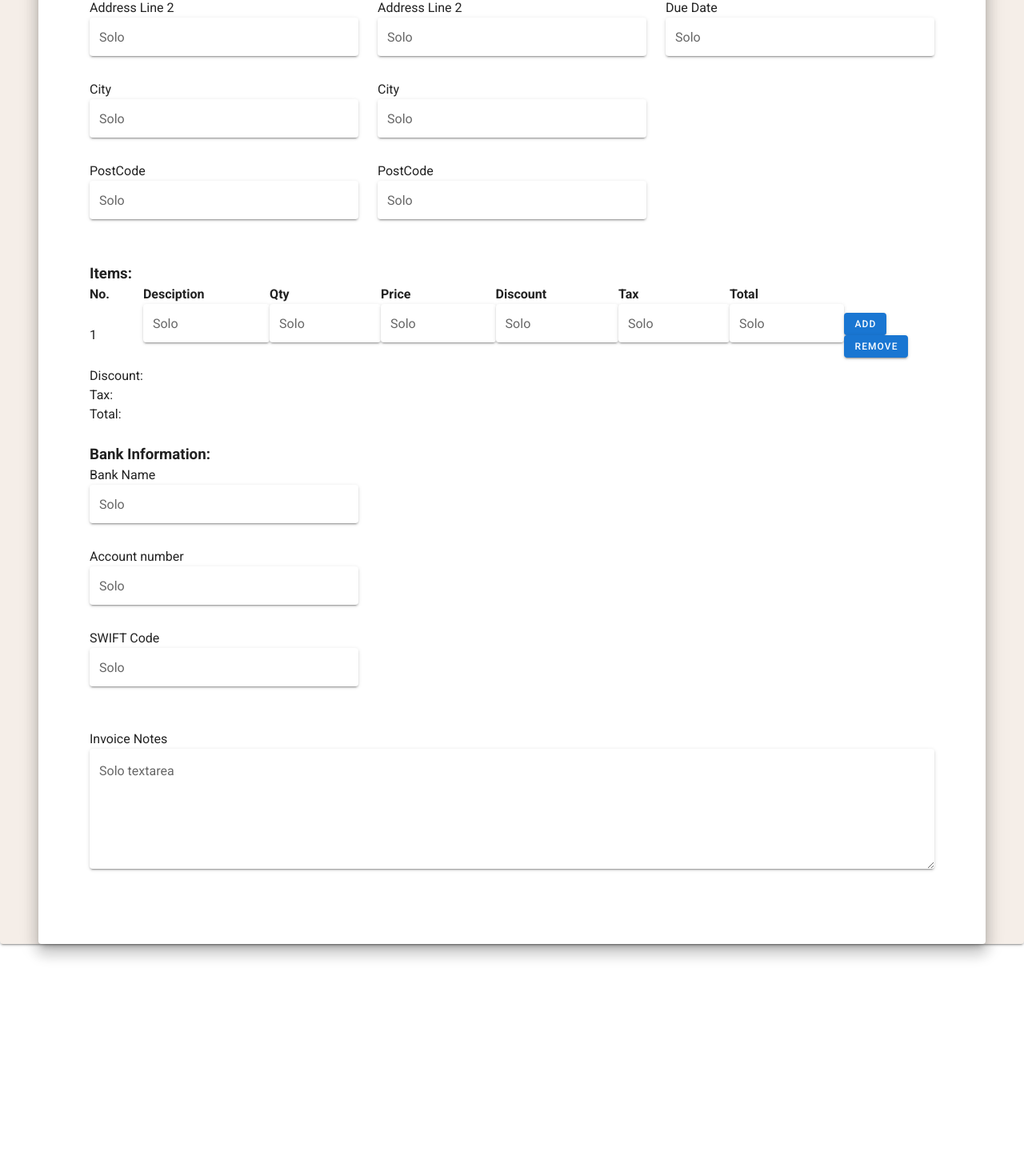
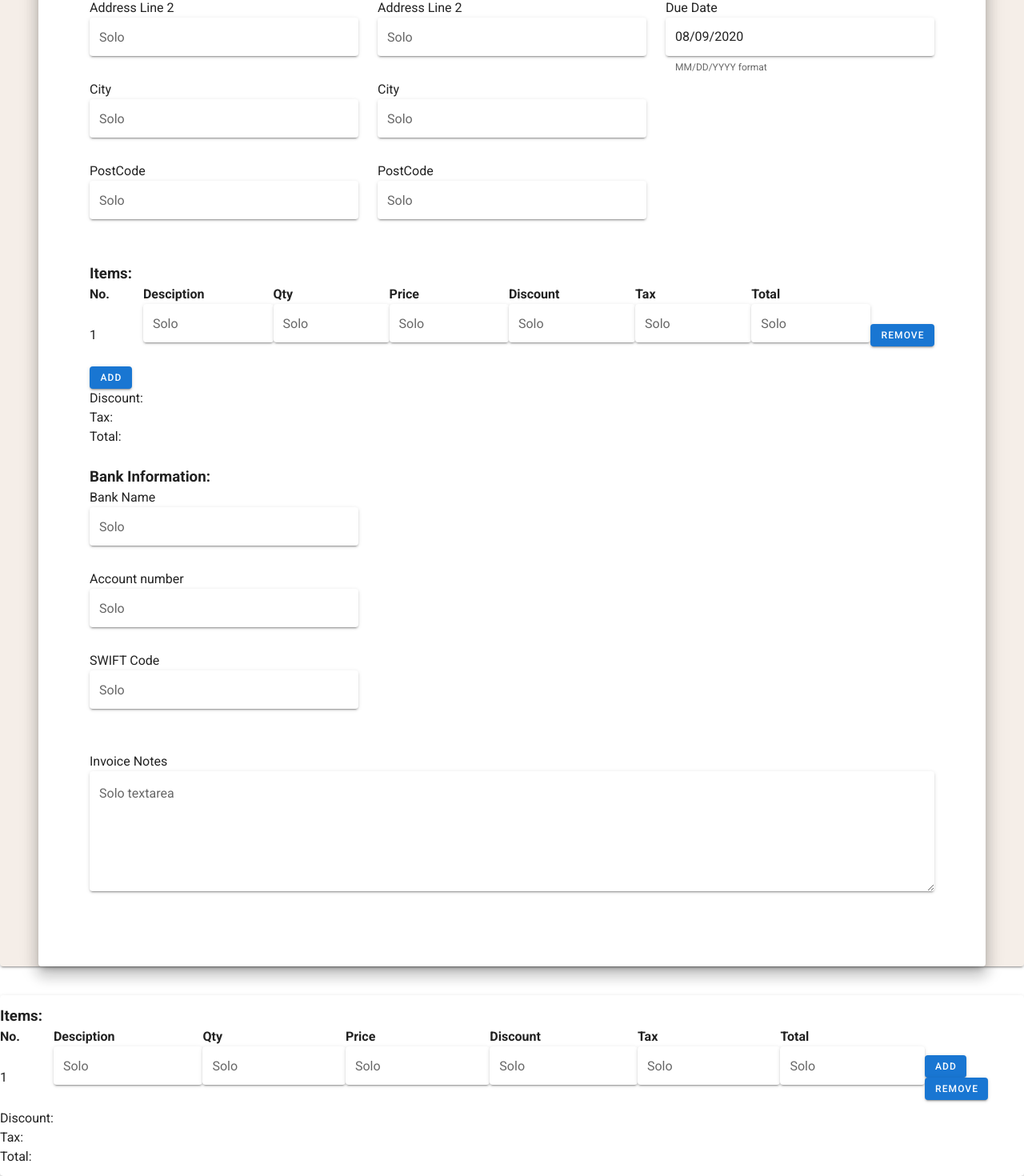
Before and after one commit to BridgetLandia/Invoice--app, a Vue app: page / in a window 1280 px wide. Shown: the part 724-2194 px from the top of the page at 80% size. Before the commit the page ends 1952 px from the top, so only its background shows below. Built offline with nearby package versions, Linux system fonts and the light colour scheme.

Commit message:
Adding datepicker addItem, removeItem

```diff
--- a/src/components/Invoice.vue
+++ b/src/components/Invoice.vue
@@ -3,7 +3,7 @@
     <v-card color="#f5eee8">
       <div>
         <h1 id="main_title">Invoice App</h1>
-        <h3 id="subtitle">InvoiceTea for your invoice Team</h3>
+        <h3 id="subtitle">InvoiceTea for your Invoice Team</h3>
       </div>
       <v-form d-flex>
         <v-card class="ma-12 pa-16" raised elevation="12">
@@ -14,43 +14,164 @@
             <v-col md="4">
               <h3>FROM:</h3>
               <label for="Businesss Name">Businesss Name</label>
-              <v-text-field label="Solo" placeholder="Business Name" solo></v-text-field>
+              <v-text-field
+                label="Solo"
+                type="text"
+                v-model.trim="businessName"
+                placeholder="Business Name"
+                solo
+              ></v-text-field>
               <label for="Tax Number">Tax Number</label>
-              <v-text-field label="Solo" placeholder="Tax Number" solo></v-text-field>
+              <v-text-field
+                type="text"
+                label="Solo"
+                v-model.trim="from_taxnumber"
+                placeholder="Tax Number"
+                solo
+              ></v-text-field>
               <label for="Address Line 1">Address Line 1</label>
-              <v-text-field label="Solo" placeholder="Address Line 1" solo></v-text-field>
+              <v-text-field
+                type="text"
+                label="Solo"
+                v-model.trim="from_address1"
+                placeholder="Address Line 1"
+                solo
+              ></v-text-field>
               <label for="Address Line 2">Address Line 2</label>
-              <v-text-field label="Solo" placeholder="Address Line 2" solo></v-text-field>
+              <v-text-field
+                type="text"
+                label="Solo"
+                v-model.trim="from_address2"
+                placeholder="Address Line 2"
+                solo
+              ></v-text-field>
               <label for="City">City</label>
-              <v-text-field label="Solo" placeholder="City" solo></v-text-field>
+              <v-text-field
+                type="text"
+                label="Solo"
+                v-model.trim="from_city"
+                placeholder="City"
+                solo
+              ></v-text-field>
               <label for="Postcode">PostCode</label>
-              <v-text-field label="Solo" placeholder="Postcode" solo></v-text-field>
+              <v-text-field
+                type="text"
+                label="Solo"
+                v-model.trim="from_postcode"
+                placeholder="Postcode"
+                solo
+              ></v-text-field>
             </v-col>
             <v-col md="4">
               <h3>TO:</h3>
               <label for="Businesss Name">Businesss Name</label>
-              <v-text-field label="Solo" placeholder="Business Name" solo></v-text-field>
+              <v-text-field
+                type="text"
+                label="Solo"
+                v-model.trim="clientName"
+                placeholder="Business Name"
+                solo
+              ></v-text-field>
               <label for="Tax Number">Tax Number</label>
-              <v-text-field label="Solo" placeholder="Tax Number" solo></v-text-field>
+              <v-text-field
+                type="text"
+                label="Solo"
+                v-model.trim="client_taxnumber"
+                placeholder="Tax Number"
+                solo
+              ></v-text-field>
               <label for="Address Line 1">Address Line 1</label>
-              <v-text-field label="Solo" placeholder="Address Line 1" solo></v-text-field>
+              <v-text-field
+                type="text"
+                label="Solo"
+                v-model.trim="client_address1"
+                placeholder="Address Line 1"
+                solo
+              ></v-text-field>
               <label for="Address Line 2">Address Line 2</label>
-              <v-text-field label="Solo" placeholder="Address Line 2" solo></v-text-field>
+              <v-text-field
+                type="text"
+                label="Solo"
+                v-model.trim="client_address2"
+                placeholder="Address Line 2"
+                solo
+              ></v-text-field>
               <label for="City">City</label>
-              <v-text-field label="Solo" placeholder="City" solo></v-text-field>
+              <v-text-field
+                type="text"
+                label="Solo"
+                v-model.trim="client_city"
+                placeholder="City"
+                solo
+              ></v-text-field>
               <label for="Postcode">PostCode</label>
-              <v-text-field label="Solo" placeholder="Postcode" solo></v-text-field>
+              <v-text-field
+                type="text"
+                label="Solo"
+                v-model.trim="client_postcode"
+                placeholder="Postcode"
+                solo
+              ></v-text-field>
             </v-col>
             <v-col md="4">
               <h3>Details:</h3>
               <label for="Invoice Number">Invoice Number</label>
-              <v-text-field label="Solo" placeholder="Invoice Number" solo></v-text-field>
+              <v-text-field
+                label="Solo"
+                v-model.trim="invoice_id"
+                placeholder="Invoice Number"
+                solo
+              ></v-text-field>
               <label for="Issue Date">Issue Date</label>
-              <v-text-field label="Solo" placeholder="Issue Date" solo></v-text-field>
+              <v-menu
+                ref="menu1"
+                v-model="menu1"
+                :close-on-content-click="false"
+                transition="scale-transition"
+                offset-y
+                max-width="290px"
+                min-width="290px"
+              >
+                <template v-slot:activator="{ on, attrs }">
+                  <v-text-field
+                    v-model="dateFormatted"
+                    solo
+                    label="Date"
+                    hint="MM/DD/YYYY format"
+                    persistent-hint
+                    v-bind="attrs"
+                    @blur="date = parseDate(dateFormatted)"
+                    v-on="on"
+                  ></v-text-field>
+                </template>
+                <v-date-picker v-model="date" no-title @input="menu1 = false"></v-date-picker>
+              </v-menu>
               <label for="Issue Date">Purchase Order Number</label>
-              <v-text-field label="Solo" placeholder="PO Number" solo></v-text-field>
+              <v-text-field label="Solo" v-model.trim="purchase_order" placeholder="PO Number" solo></v-text-field>
               <label for="Due Date">Due Date</label>
-              <v-text-field label="Solo" placeholder="Due Date" solo></v-text-field>
+              <v-menu
+                ref="menu1"
+                v-model="menu2"
+                :close-on-content-click="false"
+                transition="scale-transition"
+                offset-y
+                max-width="290px"
+                min-width="290px"
+              >
+                <template v-slot:activator="{ on, attrs }">
+                  <v-text-field
+                    v-model="dateFormatted"
+                    solo
+                    label="Date"
+                    hint="MM/DD/YYYY format"
+                    persistent-hint
+                    v-bind="attrs"
+                    @blur="date = parseDate(dateFormatted)"
+                    v-on="on"
+                  ></v-text-field>
+                </template>
+                <v-date-picker v-model="date" no-title @input="menu1 = false"></v-date-picker>
+              </v-menu>
             </v-col>
           </v-row>
           <v-row>
@@ -71,27 +192,29 @@
                 <tr v-for="(item, index) in items" :key="index">
                   <td>{{ index +1 }}</td>
                   <td>
-                    <v-text-field label="Solo" placeholder="Description" solo></v-text-field>
+                    <v-text-field label="Solo" placeholder="Description" solo>{{item.description}}</v-text-field>
                   </td>
                   <td>
-                    <v-text-field label="Solo" placeholder="Qty" solo></v-text-field>
+                    <v-text-field label="Solo" placeholder="Qty" solo>{{item.qty}}</v-text-field>
                   </td>
                   <td>
-                    <v-text-field label="Solo" placeholder="Price" solo></v-text-field>
+                    <v-text-field label="Solo" placeholder="Price" solo>{{item.price}}</v-text-field>
                   </td>
                   <td>
-                    <v-text-field label="Solo" placeholder="Discount" solo></v-text-field>
+                    <v-text-field label="Solo" placeholder="Discount" solo>{{item.discount_amount}}</v-text-field>
                   </td>
                   <td>
-                    <v-text-field label="Solo" placeholder="Tax" solo></v-text-field>
+                    <v-text-field label="Solo" placeholder="Tax" solo>{{item.tax_amount}}</v-text-field>
                   </td>
                   <td>
-                    <v-text-field label="Solo" placeholder="Total" solo></v-text-field>
+                    <v-text-field label="Solo" placeholder="Total" solo>{{item.total}}</v-text-field>
                   </td>
                   <td>
-                    <v-btn small color="primary">Add</v-btn>
-                    <v-btn small color="primary">Remove</v-btn>
+                    <v-btn small color="primary" @click="removeItem(index)">Remove</v-btn>
                   </td>
+                </tr>
+                <tr>
+                  <v-btn small color="primary" @click="addItem(index)">Add</v-btn>
                 </tr>
                 <tr>
                   <td>Discount:</td>
@@ -125,6 +248,60 @@
         </v-card>
       </v-form>
     </v-card>
+    <v-card>
+      <v-row>
+        <v-col md="12">
+          <h3>Items:</h3>
+          <thead>
+            <tr>
+              <th class="text-left">No.</th>
+              <th class="text-left">Desciption</th>
+              <th class="text-left">Qty</th>
+              <th class="text-left">Price</th>
+              <th class="text-left">Discount</th>
+              <th class="text-left">Tax</th>
+              <th class="text-left">Total</th>
+            </tr>
+          </thead>
+          <tbody>
+            <tr v-for="(item, index) in items" :key="index">
+              <td>{{ index +1 }}</td>
+              <td>
+                <v-text-field label="Solo" placeholder="Description" solo>{{item.description}}</v-text-field>
+              </td>
+              <td>
+                <v-text-field label="Solo" placeholder="Qty" solo>{{item.qty}}</v-text-field>
+              </td>
+              <td>
+                <v-text-field label="Solo" placeholder="Price" solo>{{item.price}}</v-text-field>
+              </td>
+              <td>
+                <v-text-field label="Solo" placeholder="Discount" solo>{{item.discount_amount}}</v-text-field>
+              </td>
+              <td>
+                <v-text-field label="Solo" placeholder="Tax" solo>{{item.tax_amount}}</v-text-field>
+              </td>
+              <td>
+                <v-text-field label="Solo" placeholder="Total" solo>{{item.total}}</v-text-field>
+              </td>
+              <td>
+                <v-btn small color="primary">Add</v-btn>
+                <v-btn small color="primary">Remove</v-btn>
+              </td>
+            </tr>
+            <tr>
+              <td>Discount:</td>
+            </tr>
+            <tr>
+              <td>Tax:</td>
+            </tr>
+            <tr>
+              <td>Total:</td>
+            </tr>
+          </tbody>
+        </v-col>
+      </v-row>
+    </v-card>
   </div>
 </template>
 
@@ -134,31 +311,78 @@ export default {
   data() {
     return {
       businessName: "",
+      from_taxnumber: "",
       from_address1: "",
       from_address2: "",
       from_city: "",
       from_postcode: "",
       clientName: "",
+      client_taxnumber: "",
       client_address1: "",
       client_address2: "",
       client_city: "",
       client_postcode: "",
       invoice_id: "",
       invoice_date: "",
+      purchase_order: "",
       invoice_due: "",
       items: [
         {
           description: "",
           qty: "",
           price: "",
-          discount: "",
-          tax: "",
-          discount_amount: "",
-          tax_amount: "",
-          total: "",
+          discount_amount: 0,
+          tax_amount: 0,
+          total: 0,
         },
       ],
+      taxtotal: 0,
+      total: 0,
+      bank_name: "",
+      bank_account: "",
+      swift_code: "",
+      invoice_notes: "",
+      date: new Date().toISOString().substr(0, 10),
+      dateFormatted: this.formatDate(new Date().toISOString().substr(0, 10)),
+      menu1: false,
+      menu2: false,
     };
+  },
+  methods: {
+    addItem(index) {
+      this.items.splice(index + 1, 0, {
+        description: "",
+        qty: "",
+        price: "",
+        discount_amount: 0,
+        tax_amount: 0,
+        total: 0,
+      });
+    },
+    removeItem(index) {
+      this.items.splice(index, 1);
+    },
+    formatDate(date) {
+      if (!date) return null;
+
+      const [year, month, day] = date.split("-");
+      return `${month}/${day}/${year}`;
+    },
+    parseDate(date) {
+      if (!date) return null;
+      const [month, day, year] = date.split("/");
+      return `${year}-${month.padStart(2, "0")}-${day.padStart(2, "0")}`;
+    },
+  },
+  computed: {
+    computedDateFormatted() {
+      return this.formatDate(this.date);
+    },
+  },
+  watch: {
+    date() {
+      this.dateFormatted = this.formatDate(this.date);
+    },
   },
 };
 </script>
```
